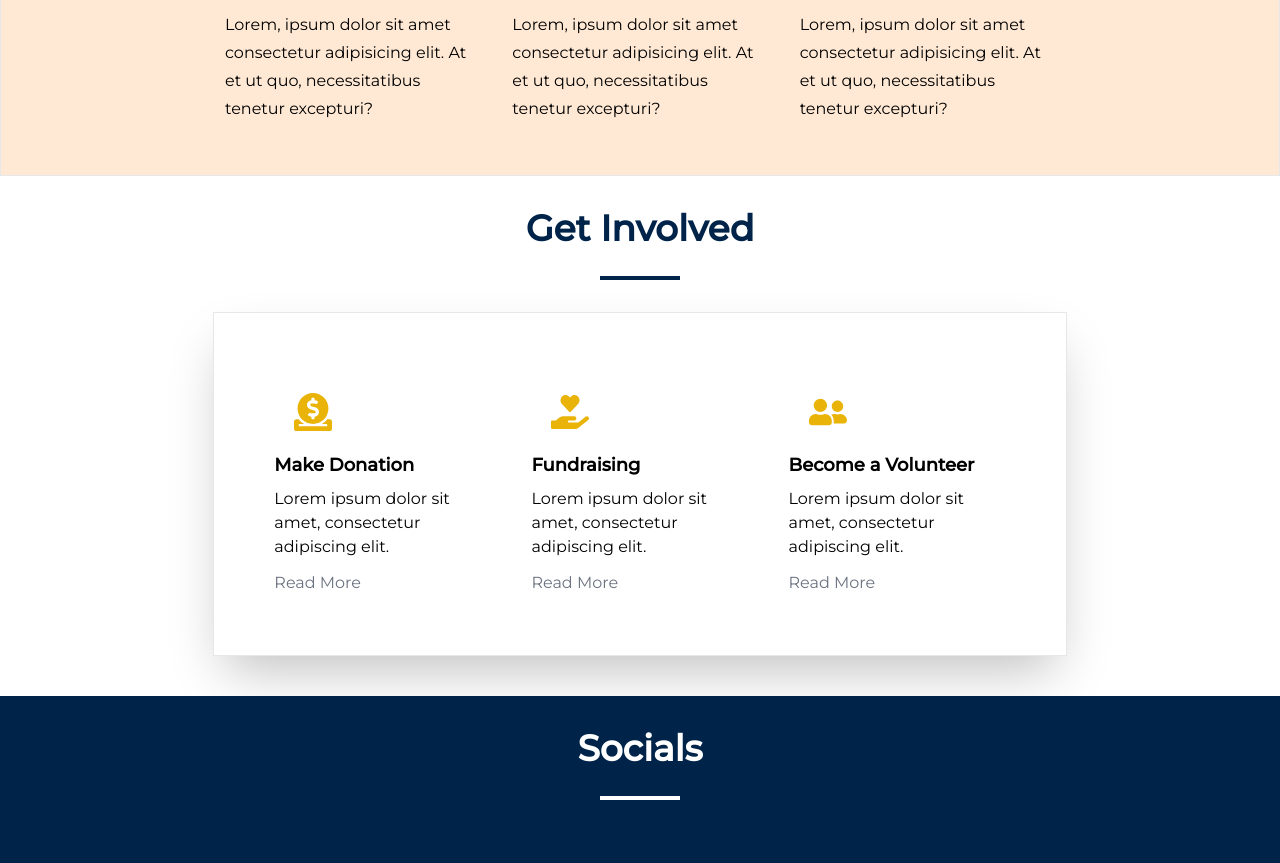
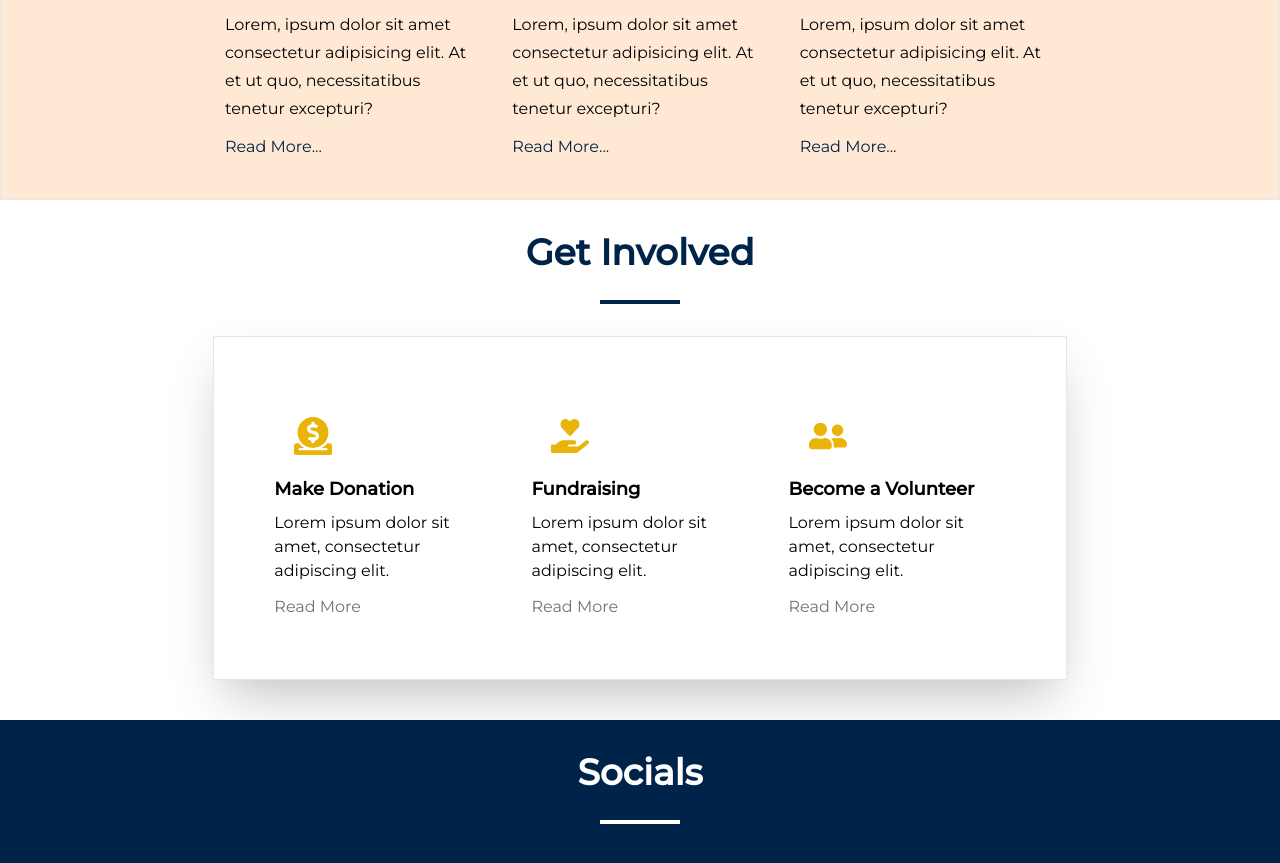
Before and after one commit to Liya-F/infoSite, a React (Vite) app: page / in a window 1280 px wide. Shown: the part 1600-2463 px from the top of the page. Built offline with nearby package versions, Linux system fonts and the light colour scheme.

Commit message:
small change

```diff
--- a/src/pages/Home/whatWeDo.jsx
+++ b/src/pages/Home/whatWeDo.jsx
@@ -33,6 +33,9 @@ const WhatWeDo = () => {
               <img src={item.imageSrc} alt={item.alt} className="object-cover w-full h-36 rounded-t-lg" />
               <p className="text-center py-2 bg-gray-200 text-primary font-bold">{item.description}</p>
               <p className='my-3 leading-7'>Lorem, ipsum dolor sit amet consectetur adipisicing elit. At et ut quo, necessitatibus tenetur excepturi?</p>
+              <a href="#" className="text-primary hover:underline">
+              Read More...
+            </a>
             </div>
           ))}
         </div>
```
